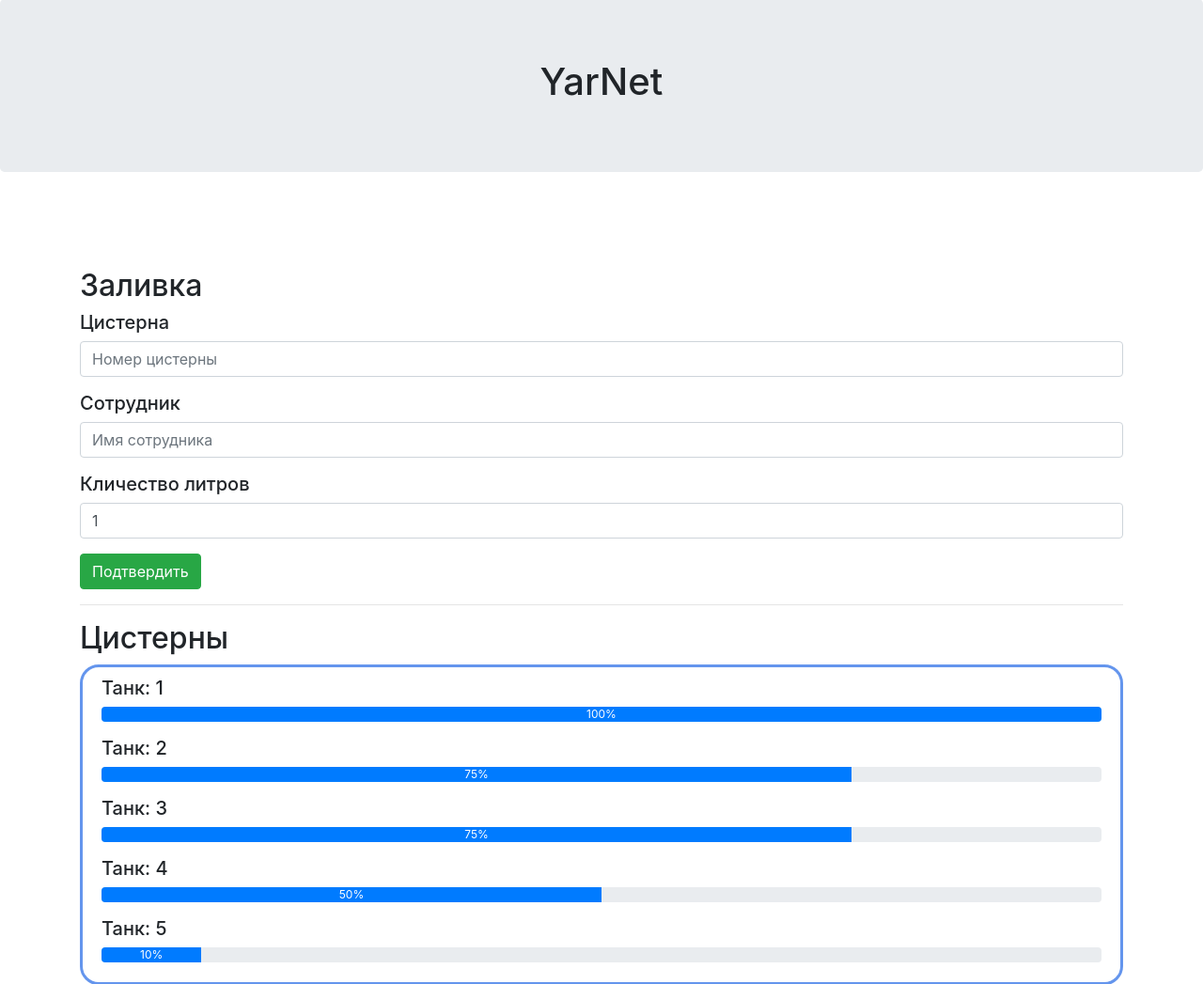
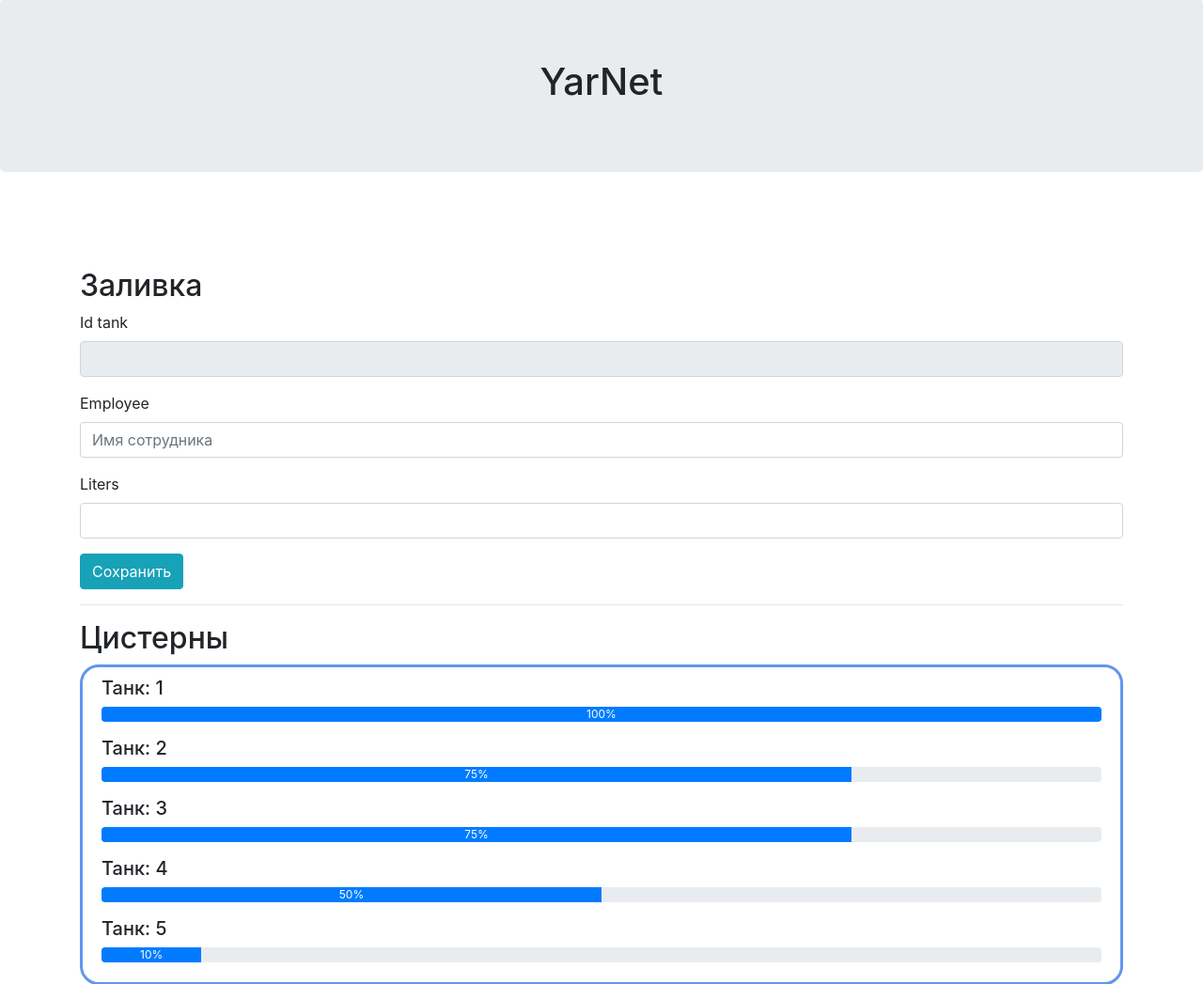
Before and after one commit to dnebik/YarNet, a Yii app: template views/site/index.php in a window 1280 px wide. Shown: the part 57-1104 px from the top of the page at 94% size. Run offline with PHP 8.4 and a stand-in for Yii, Linux system fonts and the light colour scheme; the template is opened without the code that fills it, so the values that code supplies are empty; form fields are guessed from the names that the template uses; some libraries are stand-ins or nearby versions.

Commit message:
Модель

```diff
--- a/controllers/SiteController.php
+++ b/controllers/SiteController.php
@@ -2,6 +2,7 @@
 
 namespace app\controllers;
 
+use app\models\FillForm;
 use Yii;
 use yii\filters\AccessControl;
 use yii\web\Controller;
@@ -54,6 +55,8 @@ class SiteController extends Controller
 
     public function actionIndex()
     {
-        return $this->render('index');
+        $model = new FillForm();
+
+        return $this->render('index', compact(['model']));
     }
 }
--- a/views/site/index.php
+++ b/views/site/index.php
@@ -1,23 +1,31 @@
 <?php
 
+use yii\widgets\ActiveForm;
+use app\models\FillForm;
+use yii\helpers\Html;
+
 /* @var $this yii\web\View */
+/* @var $model FillForm */
+/* @var $form ActiveForm */
 
-$this->title = 'My Yii Application';
+$this->title = 'TestTask';
 ?>
 <div class="site-index">
 
     <div class="body-content">
 
         <h2>Заливка</h2>
-        <form>
-            <label for="id-tank" class="h5">Цистерна</label>
-            <input class="form-control" id="id-tank" type="text" placeholder="Номер цистерны" name="tank">
-            <label for="employee" class="h5">Сотрудник</label>
-            <input class="form-control" id="employee" type="text" placeholder="Имя сотрудника" name="employee" required>
-            <label for="employee" class="h5">Кличество литров</label>
-            <input class="form-control" id="liters" type="number" max="300" min="1" value="1" placeholder="Количество литров" name="liters">
-            <input class="btn btn-success" type="submit" name="success" value="Подтвердить">
-        </form>
+        <?php $form = ActiveForm::begin() ?>
+
+            <?= $form->field($model, 'id_tank')->textInput(['disabled' => true]) ?>
+            <?= $form->field($model, 'employee')->textInput(['placeholder' => 'Имя сотрудника']) ?>
+            <?= $form->field($model, 'liters')->input('number', ['max' => '300', 'min' => '1', 'value' => '1']) ?>
+
+            <div class="form-group">
+                <?= Html::submitButton('Сохранить', ['class' => 'btn btn-info']) ?>
+            </div>
+
+        <?php ActiveForm::end() ?>
 
         <hr/>
 
```
Also changed, not shown: models/FillForm.php (added, +32 -0 lines).
